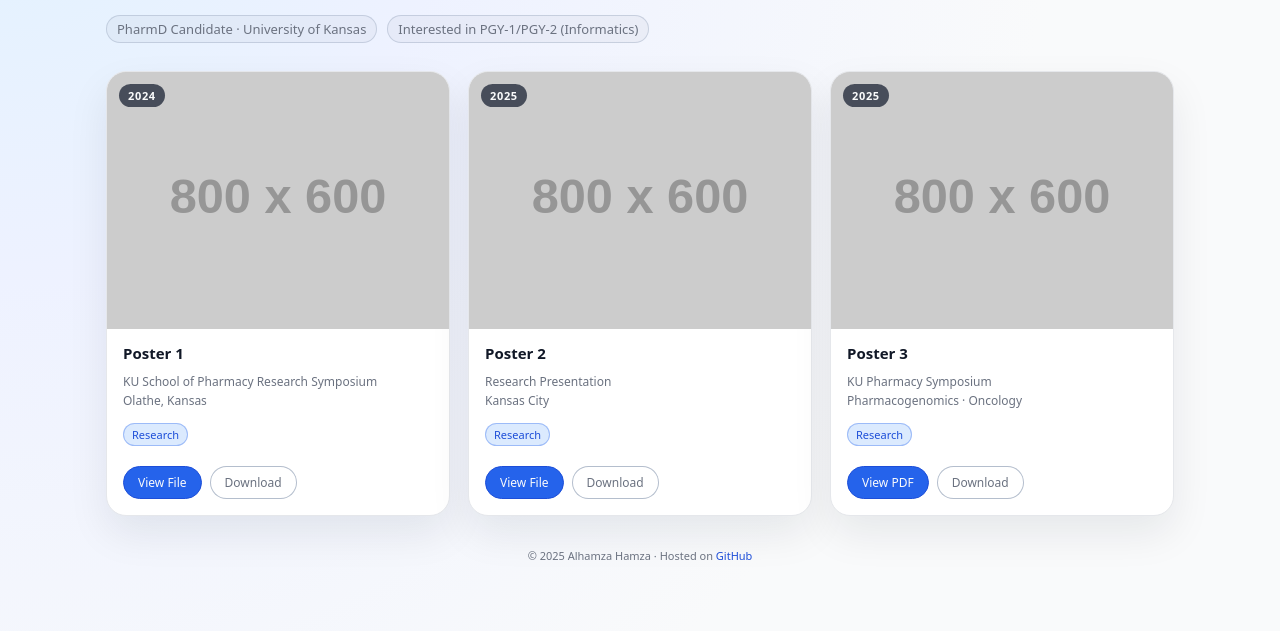
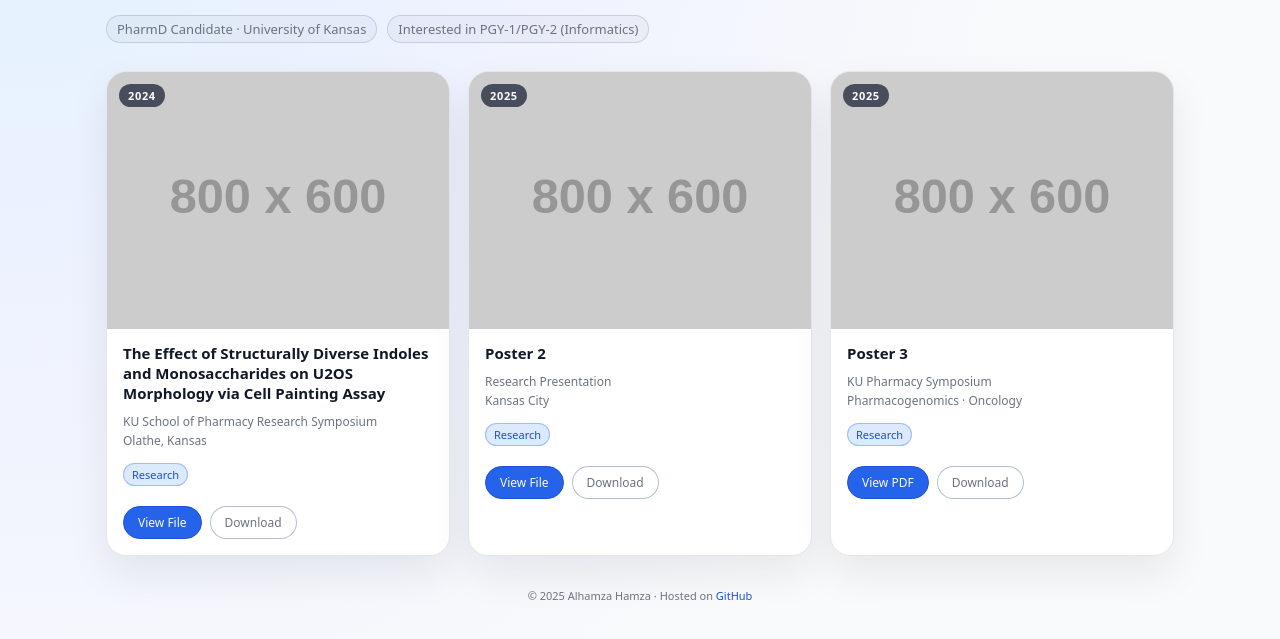
Before and after one commit to a860h040/Poster, a plain HTML site: page index.html in a window 1280 px wide. Shown: the part 169-808 px from the top of the page. Drawn offline with Linux system fonts and the light colour scheme.

Commit message:
Update poster title with detailed description

```diff
--- a/index.html
+++ b/index.html
@@ -289,7 +289,7 @@
         </div>
         <div class="poster-body">
           <h2 class="poster-title">
-            Poster 1
+            The Effect of Structurally Diverse Indoles and Monosaccharides on U2OS Morphology via Cell Painting Assay
           </h2>
           <div class="poster-meta">
             <span>KU School of Pharmacy Research Symposium</span>
```
